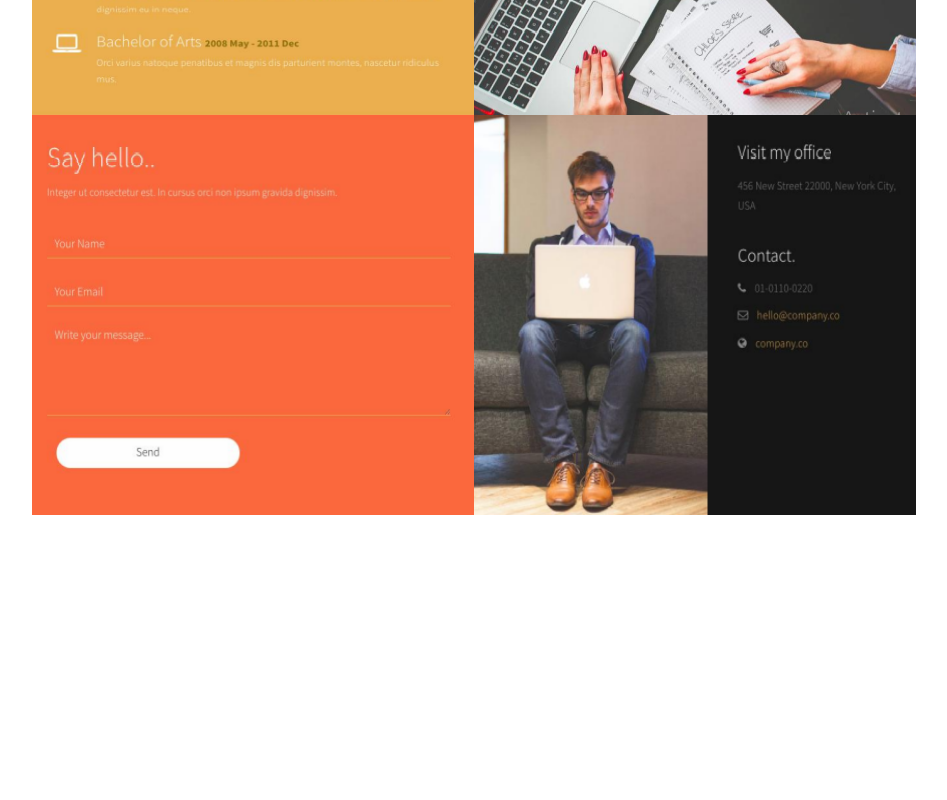
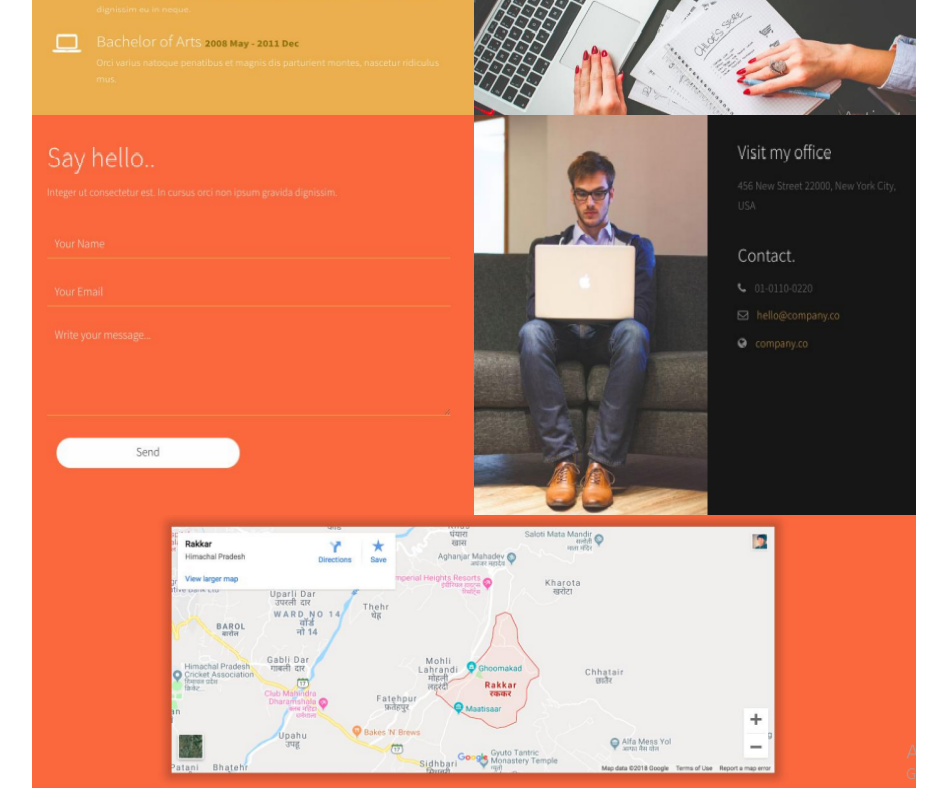
Before and after one commit to Bhasker23/CSS-Grid-Assignment, a plain HTML site: page index.html in a window 1280 px wide. Shown: the part 1393-2193 px from the top of the page, without its empty margins (166-1113 px from the left). Before the commit the page ends 1912 px from the top, so only its background shows below. Drawn offline with Linux system fonts and the light colour scheme.

Commit message:
Assignment uppdated

```diff
--- a/index.html
+++ b/index.html
@@ -14,7 +14,7 @@
         grid-template-rows: auto;
         /* border: 1px solid red; */
         width: 70%;
-        height: 900px;
+        /* height: 900px; */
         margin: auto;
     }
     #container > div{
@@ -89,14 +89,22 @@
     #container > div:nth-child(11), #container > div:nth-child(12){
         height: 400px;
     }
+    #map{
+        margin: auto;
+        width: 70%;
 
-    @media all and (min-width:420px) and (max-width:720px )
+    }
+    @media all and (min-width:420px) and (max-width: 720px )
         {
 
             #container{
                 grid-template-columns: repeat(2, 1fr);
                 width: 100%;
 
+            }
+
+            #map{
+                display:none;
             }
         }
 
@@ -107,7 +115,12 @@
                 grid-template-columns: repeat(1, 1fr);
                 width: 100%;
             }
+            #map{
+                display:none;
+            }
         }
+
+
 </style>
 <body>
     <div id="container">
@@ -169,8 +182,11 @@
             <img width="100%" height="100%" src="images\div12.png" />
         </div>
 
+    </div>
 
+    <div id="map">
+        <img width="100%" height="100%" src="images\div13.png"/>
+    </div>
 
-    </div>
 </body>
 </html>
```
Also changed, not shown: images/div13.png (added).
